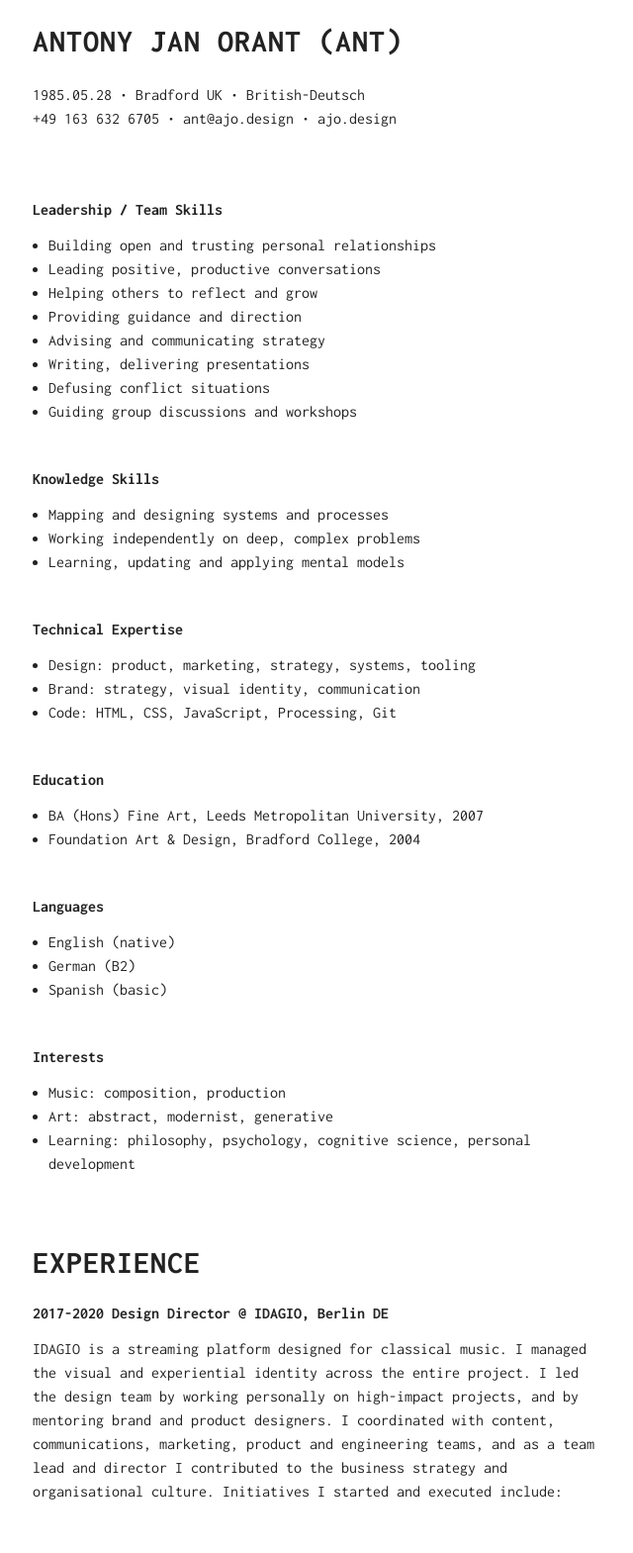
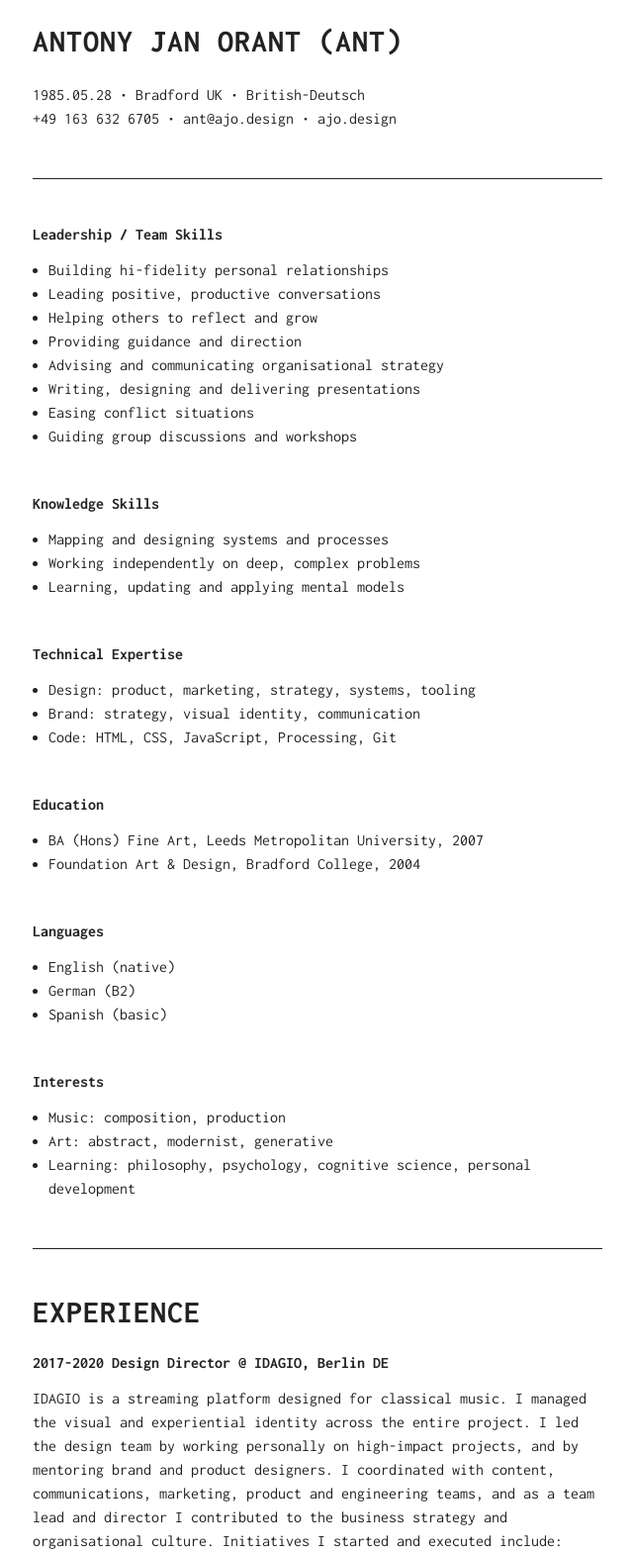
Before and after one commit to antorant/antorant.github.io, a PHP site: page /cv/index.html in a window 1280 px wide. Shown: the part 360-1929 px from the top of the page at 99% size, without its empty margins (319-959 px from the left). Run offline with PHP 8.4, Linux system fonts and the light colour scheme.

Commit message:
Update styles, nav headings

```diff
--- a/css/style.css
+++ b/css/style.css
@@ -24,7 +24,7 @@ nav {
 }
 
 section {
-  margin-bottom: 4.5rem;
+  margin-bottom: 3rem;
 }
 
 /* Text Styles */
--- a/cv/index.html
+++ b/cv/index.html
@@ -21,16 +21,17 @@
       +49 163 632 6705 &#8226; ant@ajo.design &#8226; ajo.design
     </p>
   </section>
+  <hr>
   <section>
     <h2>Leadership / Team Skills</h2>
     <ul>
-      <li>Building open and trusting personal relationships</li>
+      <li>Building hi-fidelity personal relationships</li>
       <li>Leading positive, productive conversations</li>
       <li>Helping others to reflect and grow</li>
       <li>Providing guidance and direction</li>
-      <li>Advising and communicating strategy</li>
-      <li>Writing, delivering presentations</li>
-      <li>Defusing conflict situations</li>
+      <li>Advising and communicating organisational strategy</li>
+      <li>Writing, designing and delivering presentations</li>
+      <li>Easing conflict situations</li>
       <li>Guiding group discussions and workshops</li>
     </ul>
 
@@ -69,7 +70,7 @@
     </ul>
   </section>
 
-
+  <hr>
 
   <section>
     <h1>Experience</h1>
--- a/practice/index.html
+++ b/practice/index.html
@@ -3,7 +3,7 @@
 <head>
   <meta charset="utf-8">
   <meta http-equiv="X-UA-Compatible" content="IE=edge,chrome=1">
-  <title>Practice &#8226; Antony Jan Orant</title>
+  <title>Creative Practice &#8226; Antony Jan Orant</title>
   <meta name="description" content="">
 
   <meta name="viewport" content="width=device-width">
```
